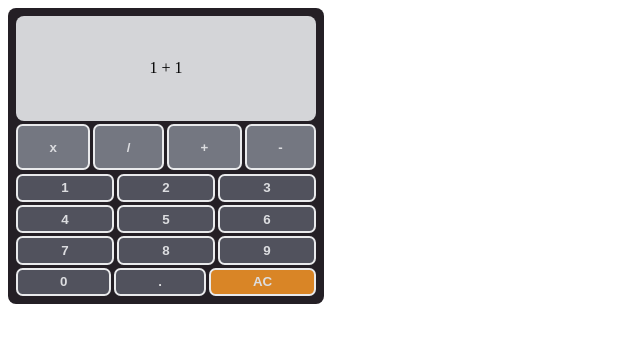
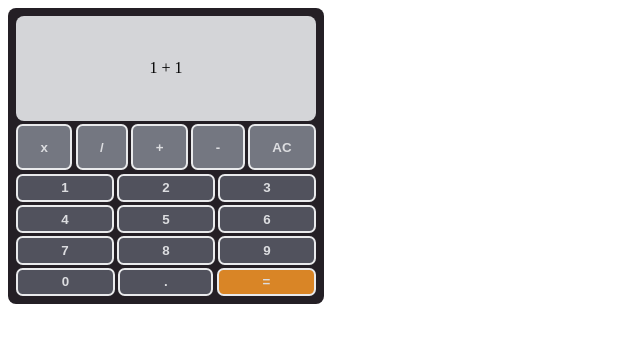
Before and after one commit to aRav3n/calculator, a plain HTML site: page index.html in a window 1280 px wide. Shown: the whole page, without its empty margins (0-640 px from the left). Drawn offline with Linux system fonts and the light colour scheme.

Commit message:
Add "equals" button to GUI

```diff
--- a/index.html
+++ b/index.html
@@ -19,6 +19,7 @@
                 <button id="divide" class="operatorButton">/</button>
                 <button id="add" class="operatorButton">+</button>
                 <button id="subtract" class="operatorButton">-</button>
+                <button id="clearButton" class="operatorButton">AC</button>
             </div>
             <div id="numbers" class="calculatorDiv">
                 <div class="numberRow calculatorDiv">
@@ -39,7 +40,7 @@
                 <div class="numberRow calculatorDiv">
                     <button class="numberButton">0</button>
                     <button id="decimalButton" class="numberButton">.</button>
-                    <button id="clearButton" class="numberButton">AC</button>
+                    <button id="equals" class="operatorButton">=</button>
                 </div>
             </div>
         </div>
--- a/style.css
+++ b/style.css
@@ -33,7 +33,7 @@ button {
     justify-content: stretch;
 }
 
-#clearButton {
+#equals {
     background-color: #d98526;
     color: #dcdde0;
 }
```
